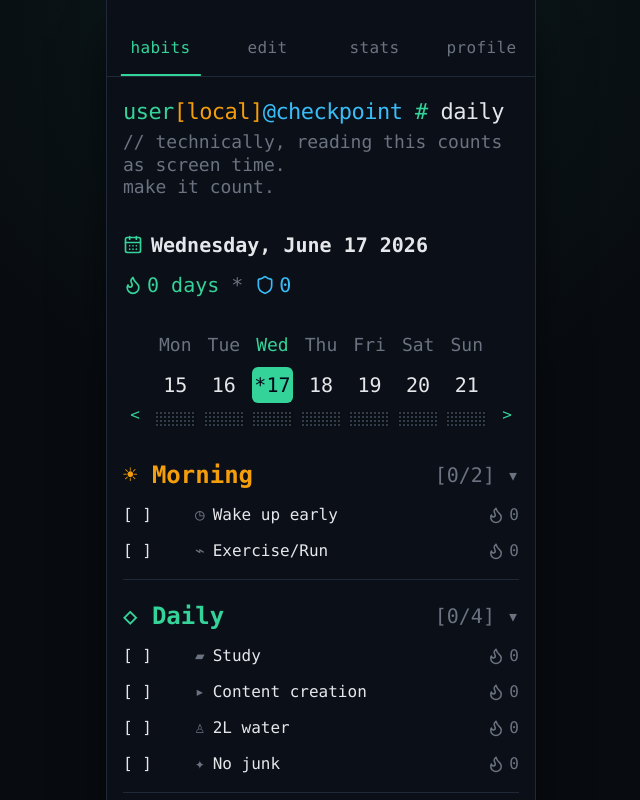
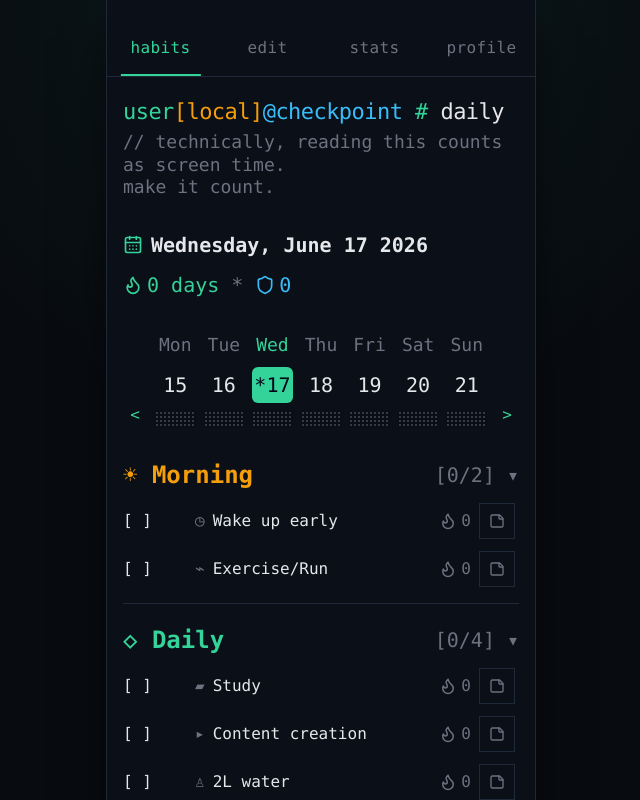
Before and after one commit to YoItsLuisBro/checkpoint, a React (Vite) app: page / in a window 1280 px wide. Both pictures are taken after a click on the button "continue with current data". Shown: the top 800 px of the page, without its empty margins (319-959 px from the left). Built offline with nearby package versions, Linux system fonts and the light colour scheme.

Commit message:
Added note functionality for habits

```diff
--- /dev/null
+++ b/src/components/dashboard/HabitNotePanel.tsx
@@ -0,0 +1,91 @@
+import { useEffect, useState } from "react";
+import { Save, Trash2, X } from "lucide-react";
+
+import type { Habit, HabitCompletion } from "../../types/checkpoint";
+
+type HabitNotePanelProps = {
+  habit: Habit;
+  completion?: HabitCompletion;
+  dateLabel: string;
+  onSave: (note: string) => void;
+  onClose: () => void;
+};
+
+export default function HabitNotePanel({
+  habit,
+  completion,
+  dateLabel,
+  onSave,
+  onClose,
+}: HabitNotePanelProps) {
+  const [note, setNote] = useState(completion?.note ?? "");
+
+  useEffect(() => {
+    // eslint-disable-next-line react-hooks/set-state-in-effect
+    setNote(completion?.note ?? "");
+  }, [completion?.note, habit.id]);
+
+  function handleSave() {
+    onSave(note);
+    onClose();
+  }
+
+  function handleClear() {
+    onSave("");
+    setNote("");
+    onClose();
+  }
+
+  return (
+    <section className="mt-6 border border-(--cp-accent) bg-(--cp-accent-soft) p-4">
+      <div className="mb-4 flex items-start justify-between gap-3">
+        <div className="min-w-0">
+          <h2 className="truncate text-xl text-(--cp-accent)">
+            $ note --habit
+          </h2>
+
+          <p className="mt-1 text-sm text-(--cp-muted)">
+            {habit.icon} {habit.name} · {dateLabel}
+          </p>
+        </div>
+
+        <button
+          type="button"
+          onClick={onClose}
+          className="shrink-0 border border-(--cp-border) p-2 text-(--cp-muted)"
+          aria-label="Close note editor"
+        >
+          <X size={16} />
+        </button>
+      </div>
+
+      <label className="block space-y-2">
+        <span className="text-sm text-(--cp-muted)">daily note</span>
+
+        <textarea
+          value={note}
+          onChange={(event) => setNote(event.target.value)}
+          rows={5}
+          placeholder="What happened? Add context, wins, blockers, or details..."
+          className="cp-input resize-none leading-relaxed"
+        />
+      </label>
+
+      <div className="mt-4 grid grid-cols-[1fr_auto] gap-3">
+        <button type="button" onClick={handleSave} className="cp-primary-btn">
+          <Save size={18} />
+          save note
+        </button>
+
+        <button
+          type="button"
+          onClick={handleClear}
+          className="border border-(--cp-danger) px-4 text-(--cp-danger)"
+          aria-label="Clear note"
+        >
+          <Trash2 size={18} />
+        </button>
+      </div>
+    </section>
+  );
+}
--- a/src/components/dashboard/HabitRow.tsx
+++ b/src/components/dashboard/HabitRow.tsx
@@ -1,4 +1,4 @@
-import { Flame, Minus, Plus } from "lucide-react";
+import { Flame, Minus, Plus, StickyNote } from "lucide-react";
 import type { Habit, HabitCompletion } from "../../types/checkpoint";
 
 type HabitRowProps = {
@@ -6,9 +6,10 @@ type HabitRowProps = {
   completion?: HabitCompletion;
   isDone: boolean;
   streak: number;
+  weeklyTargetLabel?: string | null;
   onToggle: () => void;
   onAdjust: (delta: number) => void;
-  weeklyTargetLabel?: string | null;
+  onOpenNote: () => void;
 };
 
 export default function HabitRow({
@@ -19,19 +20,34 @@ export default function HabitRow({
   weeklyTargetLabel,
   onToggle,
   onAdjust,
+  onOpenNote,
 }: HabitRowProps) {
   const value = completion?.value ?? 0;
+  const note = completion?.note;
   const target = habit.target && habit.target > 0 ? habit.target : 1;
   const unit = habit.unit || (habit.mode === "timer" ? "min" : "");
   const step = habit.mode === "timer" ? 5 : 1;
 
+  const noteButtonClassName = [
+    "flex h-9 w-9 items-center justify-center border",
+    note
+      ? "border-[var(--cp-accent)] text-[var(--cp-accent)]"
+      : "border-[var(--cp-border)] text-[var(--cp-muted)]",
+  ].join(" ");
+
   if (habit.mode === "checkbox") {
     return (
+      <article className="grid grid-cols-[1fr_40px] items-center gap-2">
         <button
+          type="button"
           onClick={onToggle}
           className="grid w-full grid-cols-[64px_1fr_64px] items-center gap-2 text-left text-xl"
         >
-        <span className={isDone ? "text-(--cp-accent)" : "text-(--cp-text)"}>
+          <span
+            className={
+              isDone ? "text-(--cp-accent)" : "text-(--cp-text)"
+            }
+          >
             [{isDone ? "✓" : " "}]
           </span>
 
@@ -62,6 +78,17 @@ export default function HabitRow({
             {streak}
           </span>
         </button>
+
+        <button
+          type="button"
+          onClick={onOpenNote}
+          className={noteButtonClassName}
+          aria-label={`Open note for ${habit.name}`}
+          title={note ? "Note saved" : "Add note"}
+        >
+          <StickyNote size={16} />
+        </button>
+      </article>
     );
   }
 
@@ -93,6 +120,17 @@ export default function HabitRow({
           </p>
         </div>
 
+        <div className="flex items-center gap-2">
+          <button
+            type="button"
+            onClick={onOpenNote}
+            className={noteButtonClassName}
+            aria-label={`Open note for ${habit.name}`}
+            title={note ? "Note saved" : "Add note"}
+          >
+            <StickyNote size={16} />
+          </button>
+
           <span
             className={[
               "inline-flex items-center justify-end gap-1 text-xl",
@@ -102,6 +140,7 @@ export default function HabitRow({
             <Flame size={18} />
             {streak}
           </span>
+        </div>
       </div>
 
       <div className="mt-3 grid grid-cols-[44px_1fr_44px] items-center gap-3">
@@ -114,7 +153,7 @@ export default function HabitRow({
           <Minus size={18} />
         </button>
 
-        <div className="h-4 overflow-hidden border border-(--cp-border) cp-dot-bg">
+        <div className="cp-dot-bg h-4 overflow-hidden border border-(--cp-border)">
           <div
             className="h-full bg-(--cp-accent) transition-all"
             style={{
@@ -132,6 +171,12 @@ export default function HabitRow({
           <Plus size={18} />
         </button>
       </div>
+
+      {note && (
+        <p className="mt-3 border-t border-(--cp-border) pt-3 text-sm text-(--cp-muted)">
+          // note saved
+        </p>
+      )}
     </article>
   );
 }
--- a/src/components/dashboard/RoutineBlock.tsx
+++ b/src/components/dashboard/RoutineBlock.tsx
@@ -21,6 +21,7 @@ type RoutineBlockProps = {
   getHabitWeeklyTargetLabel: (habit: Habit) => string | null;
   onToggleHabit: (habitId: string) => void;
   onAdjustHabit: (habitId: string, delta: number) => void;
+  onOpenHabitNote: (habitId: string) => void;
 };
 
 export default function RoutineBlock({
@@ -30,9 +31,10 @@ export default function RoutineBlock({
   isHabitDone,
   getHabitCompletion,
   getHabitStreak,
+  getHabitWeeklyTargetLabel,
   onToggleHabit,
   onAdjustHabit,
-  getHabitWeeklyTargetLabel,
+  onOpenHabitNote,
 }: RoutineBlockProps) {
   const done = habits.filter((habit) => isHabitDone(habit.id)).length;
   const total = habits.length;
@@ -60,6 +62,7 @@ export default function RoutineBlock({
             weeklyTargetLabel={getHabitWeeklyTargetLabel(habit)}
             onToggle={() => onToggleHabit(habit.id)}
             onAdjust={(delta) => onAdjustHabit(habit.id, delta)}
+            onOpenNote={() => onOpenHabitNote(habit.id)}
           />
         ))}
       </div>
--- a/src/pages/DashboardPage.tsx
+++ b/src/pages/DashboardPage.tsx
@@ -9,6 +9,7 @@ import WeekStrip from "../components/dashboard/WeekStrip";
 import RoutineBlock from "../components/dashboard/RoutineBlock";
 import DailyProgressBar from "../components/dashboard/DailyProgressBar";
 import EmptyState from "../components/ui/EmptyState";
+import HabitNotePanel from "../components/dashboard/HabitNotePanel";
 
 import { getReadableDate } from "../lib/dates";
 import { useCheckpointStore } from "../store/useCheckpointStore";
@@ -60,6 +61,7 @@ export default function DashboardPage({
 }: DashboardPageProps) {
   const [selectedDate, setSelectedDate] = useState(() => new Date());
   const selectedDateKey = toDateKey(selectedDate);
+  const [noteHabitId, setNoteHabitId] = useState<string | null>(null);
 
   const habits = useCheckpointStore((state) => state.habits);
   const completions = useCheckpointStore((state) => state.completions);
@@ -68,27 +70,9 @@ export default function DashboardPage({
   const adjustHabitValue = useCheckpointStore(
     (state) => state.adjustHabitValue,
   );
+  const setHabitNote = useCheckpointStore((state) => state.setHabitNote);
 
   const dueHabits = getDueHabits(habits, selectedDate);
-
-  console.log(
-    "ALL HABITS:",
-    habits.map((habit) => ({
-      name: habit.name,
-      category: habit.category,
-      schedule: habit.schedule,
-      archivedAt: habit.archivedAt,
-    })),
-  );
-
-  console.log(
-    "DUE HABITS:",
-    dueHabits.map((habit) => ({
-      name: habit.name,
-      category: habit.category,
-      schedule: habit.schedule,
-    })),
-  );
 
   const isHabitDoneForDate = (habitId: string, dateKey: string) => {
     return completions.some(
@@ -127,6 +111,14 @@ export default function DashboardPage({
     );
   };
 
+  const selectedNoteHabit = noteHabitId
+    ? habits.find((habit) => habit.id === noteHabitId)
+    : undefined;
+
+  const selectedNoteCompletion = selectedNoteHabit
+    ? getHabitCompletion(selectedNoteHabit.id)
+    : undefined;
+
   const getDayPercent = (dateKey: string) => {
     return getDayProgressPercent(habits, completions, dateKey).percent;
   };
@@ -160,11 +152,11 @@ export default function DashboardPage({
     const weeklyProgress = getWeeklyTargetProgress(
       habit,
       completions,
-      selectedDate
+      selectedDate,
     );
 
-    return `${weeklyProgress.completed}/${weeklyProgress.target}`
-  }
+    return `${weeklyProgress.completed}/${weeklyProgress.target}`;
+  };
 
   const groupedHabits: Record<HabitCategory, typeof habits> = {
     morning: [],
@@ -225,6 +217,18 @@ export default function DashboardPage({
         }
       />
 
+      {selectedNoteHabit && (
+        <HabitNotePanel
+          habit={selectedNoteHabit}
+          completion={selectedNoteCompletion}
+          dateLabel={getReadableDate(selectedDate)}
+          onSave={(note) =>
+            setHabitNote(selectedNoteHabit.id, selectedDateKey, note)
+          }
+          onClose={() => setNoteHabitId(null)}
+        />
+      )}
+
       <section className="mt-8 flex-1 space-y-5">
         {dueHabits.length === 0 ? (
           <EmptyState
@@ -264,6 +268,7 @@ export default function DashboardPage({
                   onAdjustHabit={(habitId, delta) =>
                     adjustHabitValue(habitId, selectedDateKey, delta)
                   }
+                  onOpenHabitNote={(habitId) => setNoteHabitId(habitId)}
                 />
               );
             })
--- a/src/store/useCheckpointStore.ts
+++ b/src/store/useCheckpointStore.ts
@@ -374,6 +374,44 @@ export const useCheckpointStore = create<CheckpointState>()(
         get().setHabitValue(habitId, date, currentValue + delta);
       },
 
+      setHabitNote: (habitId, date, note) => {
+        const cleanNote = note.trim();
+        const exiting = get().getCompletion(habitId, date);
+
+        if (exiting) {
+          set((state) => ({
+            completions: state.completions.map((completion) =>
+              completion.id === exiting.id
+                ? {
+                    ...completion,
+                    note: cleanNote || undefined,
+                  }
+                : completion,
+            ),
+          }));
+
+          return;
+        }
+
+        if (!cleanNote) {
+          return;
+        }
+
+        const newCompletion: HabitCompletion = {
+          id: createId(),
+          habitId,
+          date,
+          value: 0,
+          completed: false,
+          completedAt: new Date().toISOString(),
+          note: cleanNote,
+        };
+
+        set((state) => ({
+          completions: [...state.completions, newCompletion],
+        }));
+      },
+
       toggleHabit: (habitId, date) => {
         const existing = get().getCompletion(habitId, date);
         const currentCompleted = existing?.completed ?? false;
--- a/src/types/checkpoint.ts
+++ b/src/types/checkpoint.ts
@@ -38,6 +38,7 @@ export type HabitCompletion = {
   value: number;
   completed: boolean;
   completedAt: string;
+  note?: string;
 };
 
 export type AppSettings = {
@@ -107,6 +108,7 @@ export type CheckpointState = {
   toggleHabit: (habitId: string, date: string) => void;
   setHabitValue: (habitId: string, date: string, value: number) => void;
   adjustHabitValue: (habitId: string, date: string, delta: number) => void;
+  setHabitNote: (habitId: string, date: string, note: string) => void;
 
   getCompletion: (habitId: string, date: string) => HabitCompletion | undefined;
   getDailyProgress: (date: string) => {
```
Lines whose indentation alone changed are shown as unchanged.
